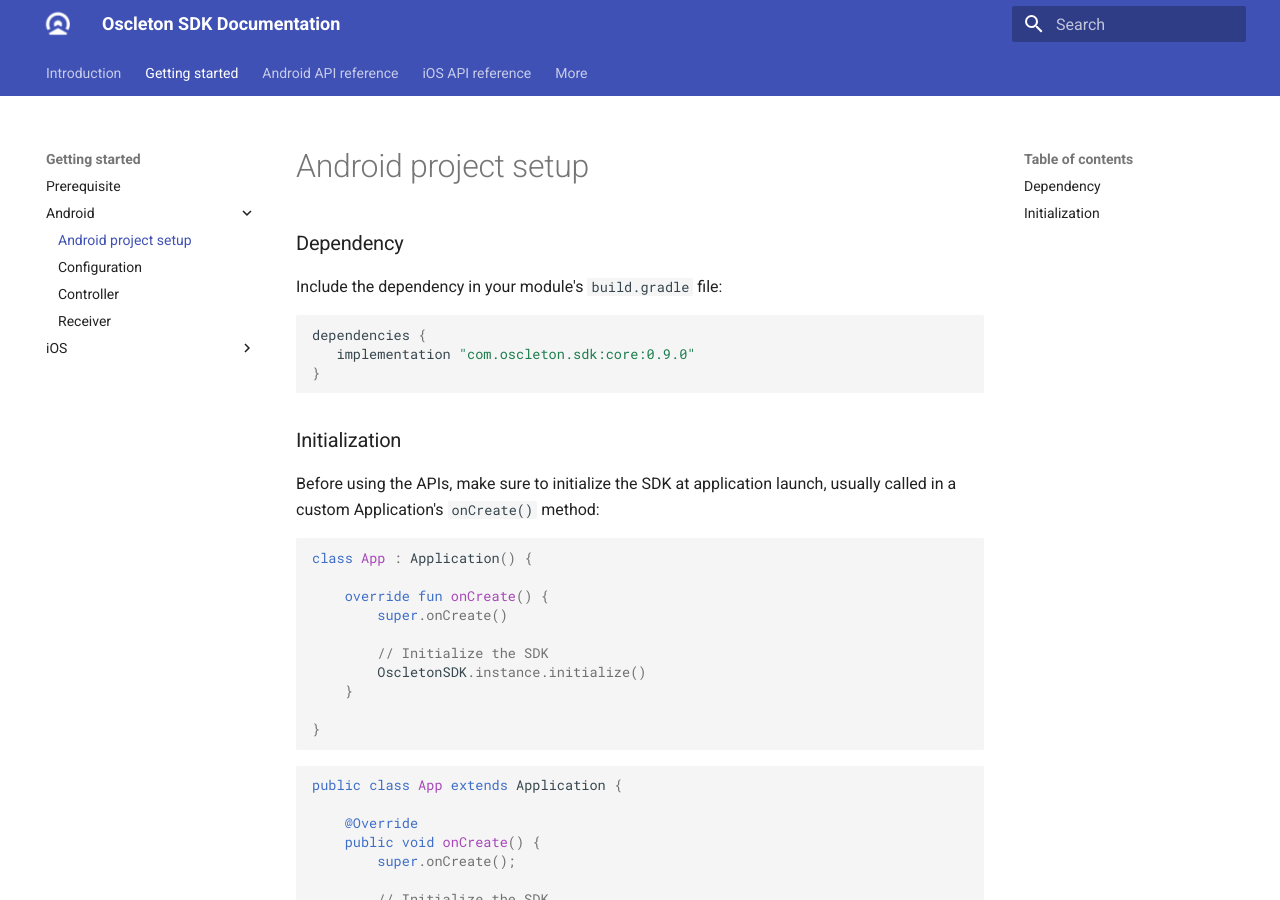
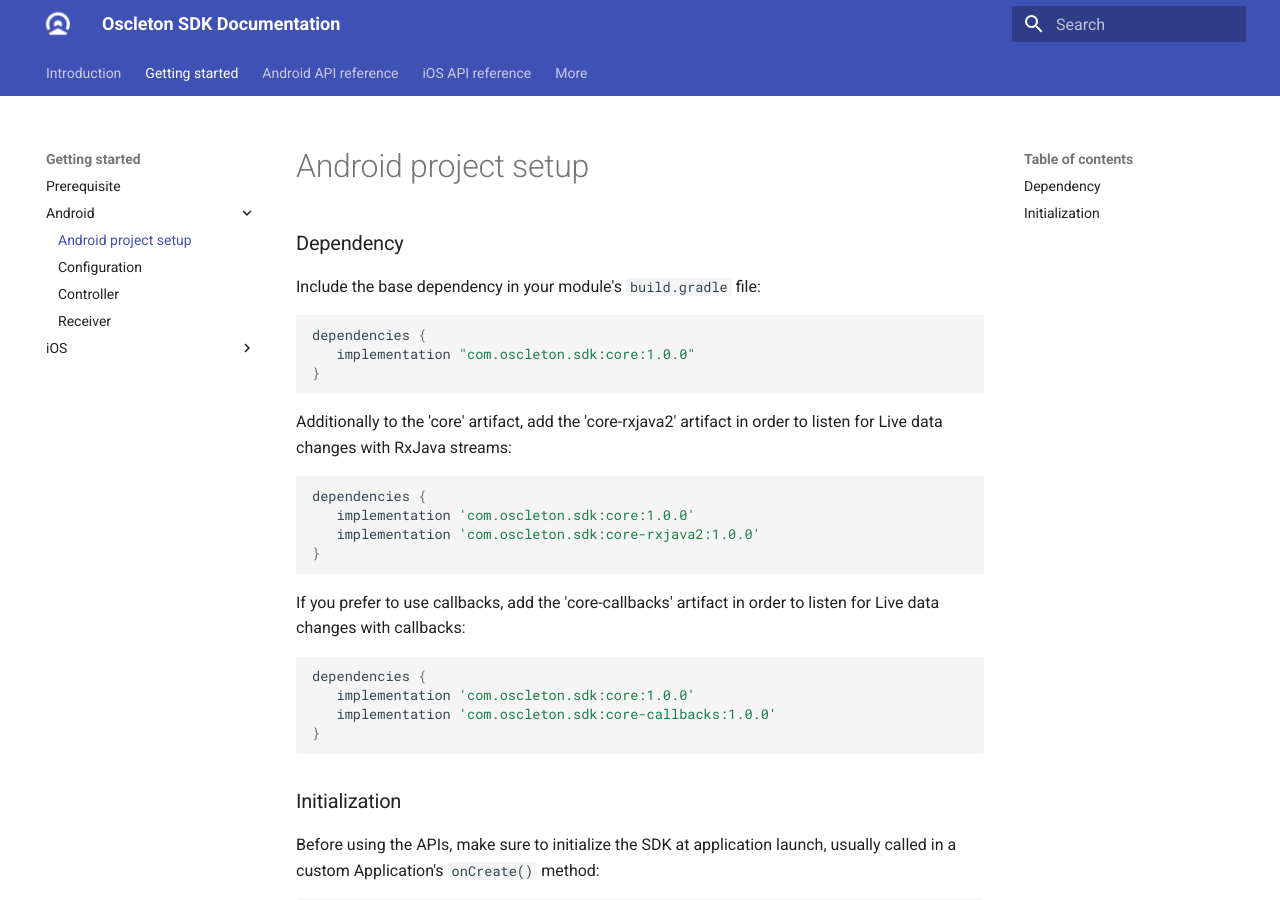
Before and after one commit to ArthurVimond/oscleton-sdk-doc, an MkDocs documentation site: the page built from public/docs/getting-started/android/project-setup.md, in a window 1280 px wide and 900 px high. Built offline with MkDocs 1.6.1 and Material for MkDocs 9.7.7, drawn with Linux system fonts in a browser that asks for light colours.

````diff
--- a/public/docs/getting-started/android/project-setup.md
+++ b/public/docs/getting-started/android/project-setup.md
@@ -2,11 +2,29 @@
 
 ### Dependency
 
-Include the dependency in your module's `build.gradle` file:
+Include the base dependency in your module's `build.gradle` file:
 
 ``` groovy
 dependencies {
-   implementation "com.oscleton.sdk:core:0.9.0"
+   implementation "com.oscleton.sdk:core:1.0.0"
+}
+```
+
+Additionally to the 'core' artifact, add the 'core-rxjava2' artifact in order to listen for Live data changes with RxJava streams:
+
+``` groovy
+dependencies {
+   implementation 'com.oscleton.sdk:core:1.0.0'
+   implementation 'com.oscleton.sdk:core-rxjava2:1.0.0'
+}
+```
+
+If you prefer to use callbacks, add the 'core-callbacks' artifact in order to listen for Live data changes with callbacks:
+
+``` groovy
+dependencies {
+   implementation 'com.oscleton.sdk:core:1.0.0'
+   implementation 'com.oscleton.sdk:core-callbacks:1.0.0'
 }
 ```
 
````
